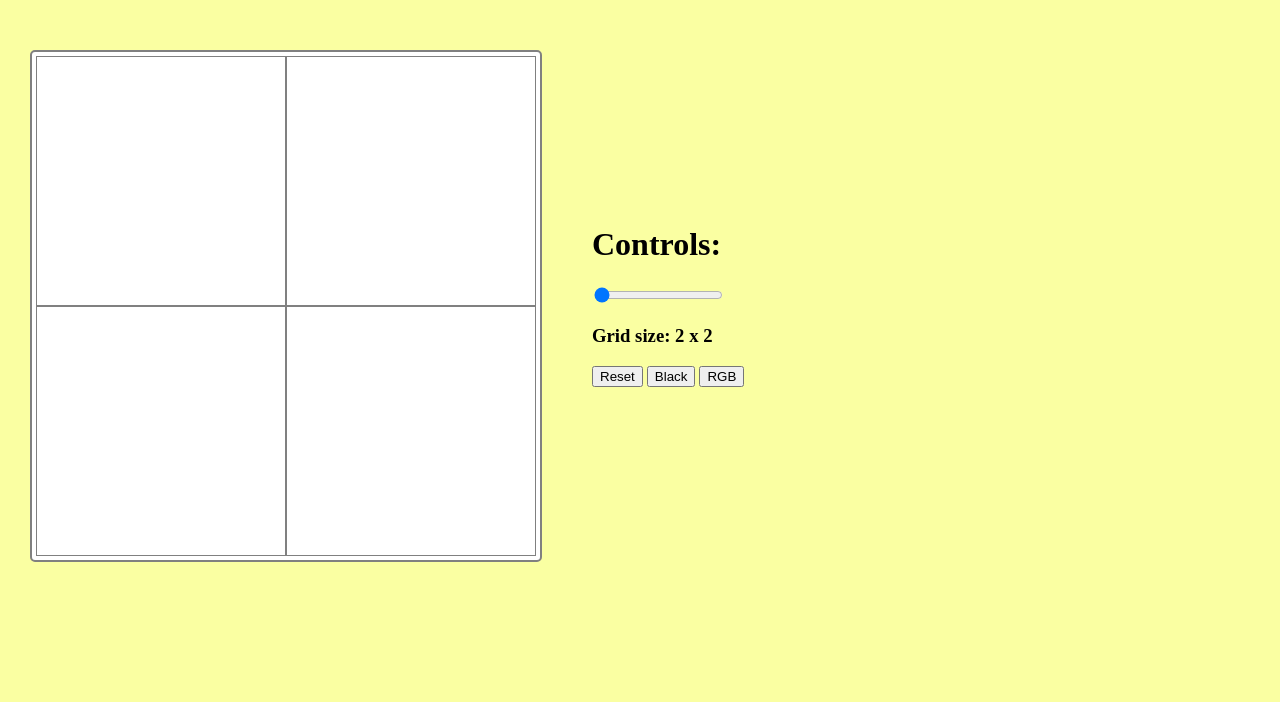
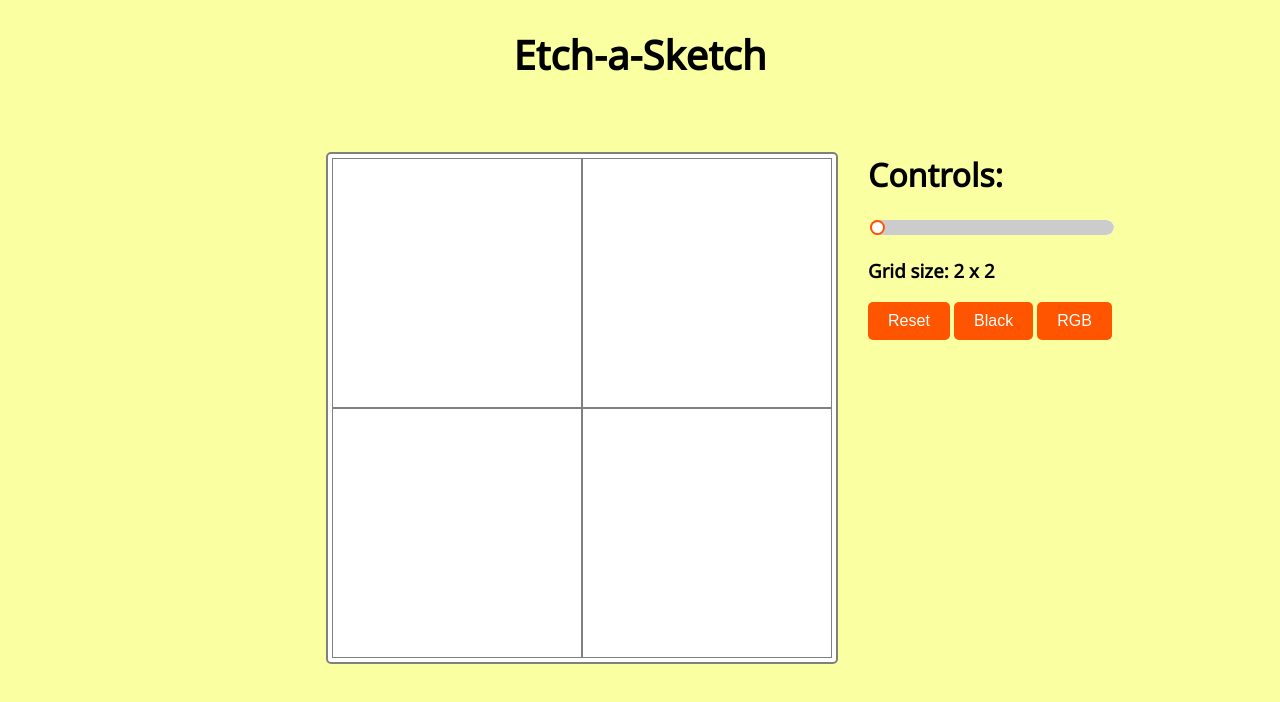
Before and after one commit to kuberdhure/etch-a-sketch, a plain HTML site: page index.html in a window 1280 px wide. Drawn offline with Linux system fonts and the light colour scheme.

Commit message:
Add Styles and minor changes

```diff
--- a/index.html
+++ b/index.html
@@ -3,21 +3,27 @@
 <head>
   <meta charset="UTF-8">
   <meta name="viewport" content="width=device-width, initial-scale=1.0">
+  <link rel="stylesheet" href="https://fonts.googleapis.com/css?family=Libre+Baskerville|Noto+Sans">
   <title>Etch-a-Sketch Game</title>
   <link rel="stylesheet" href="main.css">
 </head>
 <body>
+  <div class="header">
+    <h1 class="title">Etch-a-Sketch</h1>
+  </div>
+  <div class="content">
     <div class="container"></div>
       <div class="controls">
         <h1>
           Controls:
         </h1>
-    <input type="range" class="grid-size-val" value="2"/>
+        <input type="range" id="range1" class="grid-size-val" value="2"/>
         <h3 class="grid-size-label"></h3>
         <button class="reset">Reset</button>
         <button class="col-black">Black</button>
         <button class="col-rgb">RGB</button>
       </div>
+  </div>
   <script src="index.js"></script>
 </body>
 </html>
--- a/index.js
+++ b/index.js
@@ -6,12 +6,11 @@ let resetBtn = doc.querySelector(".reset");
 let gridSize = 2;
 let colBtnBlk = doc.querySelector(".col-black");
 let colBtnRGB = doc.querySelector(".col-rgb");
-let cellColor = 'black';
+let cellColor = 'rgb';
 
 slider.min = 2;
 slider.max = 64;
 
-doc.body.appendChild(container);
 
 function createCells(gridSize) {
   // Clear existing cells
@@ -45,7 +44,10 @@ function getRandomRGBColor() {
   return rgbColor;
 }
 
-createCells(gridSize);
+addEventListener('DOMContentLoaded',() => {
+  createCells(gridSize);
+})
+
 
 slider.addEventListener("input", (event) => {
   gridSize = event.target.value;
@@ -64,3 +66,5 @@ colBtnRGB.addEventListener("click",() => {
 colBtnBlk.addEventListener("click",() => {
   cellColor = 'black';
 });
+
+doc.content.appendChild(container);
--- a/main.css
+++ b/main.css
@@ -5,9 +5,21 @@ body{
     display: flex;
     justify-content: left;
     align-items: center;
-    flex-direction: row-reverse;
-    gap:20px;
+    flex-direction: column;
+    font-family: "Noto Sans";
+    gap: 20px;
   }
+
+.header{
+  display: flex;
+  justify-content: center;
+  align-items: center;
+  font-size: 20px;
+}
+
+.header>h1{
+  margin-bottom: 0;
+}
 
 .container{
     width: 500px;
@@ -29,5 +41,82 @@ body{
   box-sizing: border-box;
 }
 
+.content{
+  display: flex;
+  flex-direction: row;
+  margin-left: 10%;
+}
+
 .controls{
+  margin-top: 30px;
 }
+
+button {
+  background-color: #f50;
+  color: white;
+  padding: 10px 20px;
+  border: none;
+  border-radius: 5px;
+  font-size: 16px;
+  cursor: pointer;
+}
+
+button:hover {
+  opacity: 0.8;
+}
+
+#range1 {
+  -webkit-appearance: none;
+  appearance: none;
+  width: 100%;
+  cursor: pointer;
+  outline: none;
+  overflow: hidden;
+  border-radius: 16px;
+}
+
+#range1::-webkit-slider-runnable-track {
+  height: 15px;
+  background: #ccc;
+  border-radius: 16px;
+}
+
+#range1::-moz-range-track {
+  height: 15px;
+  background: #ccc;
+  border-radius: 16px;
+}
+
+#range1::-webkit-slider-thumb {
+  -webkit-appearance: none;
+  appearance: none;
+  height: 15px;
+  width: 15px;
+  background-color: #fff;
+  border-radius: 50%;
+  border: 2px solid #f50;
+  box-shadow: -407px 0 0 400px #f50;
+}
+
+#range1::-moz-range-thumb {
+  height: 15px;
+  width: 15px;
+  background-color: #fff;
+  border-radius: 50%;
+  border: 1px solid #f50;
+  box-shadow: -407px 0 0 400px #f50;
+}
+
+@media (max-width:600px) {
+   body{
+      flex-direction: column;
+   }
+   .content{
+    flex-direction: column;
+    margin-left: 2%;
+   }
+   .container{
+      width: 250px;
+      height: 250px;
+   }
+}
```
Lines whose indentation alone changed are shown as unchanged.
